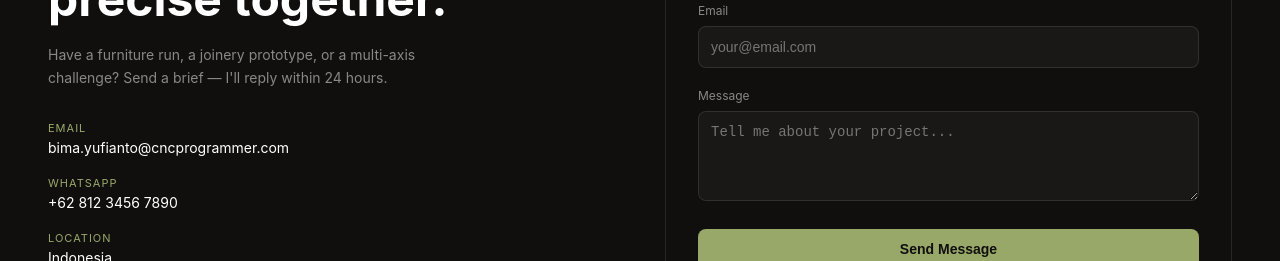
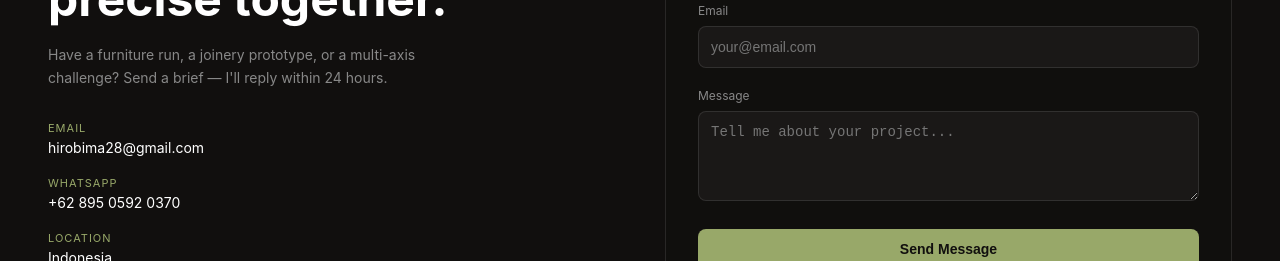
Before and after one commit to hirobima/BIMA-PORTFOLIO-WEB, a React (Create React App) app: page / in a window 1280 px wide. Shown: the part 3100-3361 px from the top of the page. Built offline with nearby package versions, Linux system fonts and the light colour scheme; no server answers.

Commit message:
Update Contact.jsx

```diff
--- a/src/components/Contact.jsx
+++ b/src/components/Contact.jsx
@@ -65,7 +65,7 @@ const Contact = () => {
                   wordBreak: "break-all",
                 }}
               >
-                bima.yufianto@cncprogrammer.com
+                hirobima28@gmail.com
               </div>
             </div>
 
@@ -86,7 +86,7 @@ const Contact = () => {
                   color: "var(--text-primary)",
                 }}
               >
-                +62 812 3456 7890
+                +62 895 0592 0370
               </div>
             </div>
 
@@ -114,7 +114,7 @@ const Contact = () => {
             <button
               onClick={() =>
                 window.open(
-                  "https://wa.me/6281234567890?text=Halo%20Bima,%20saya%20tertarik%20untuk%20diskusi%20proyek%20CNC",
+                  "https://wa.me/6289505920370?text=Halo%20Bima,%20saya%20tertarik%20untuk%20diskusi%20proyek%20CNC",
                   "_blank"
                 )
               }
```
